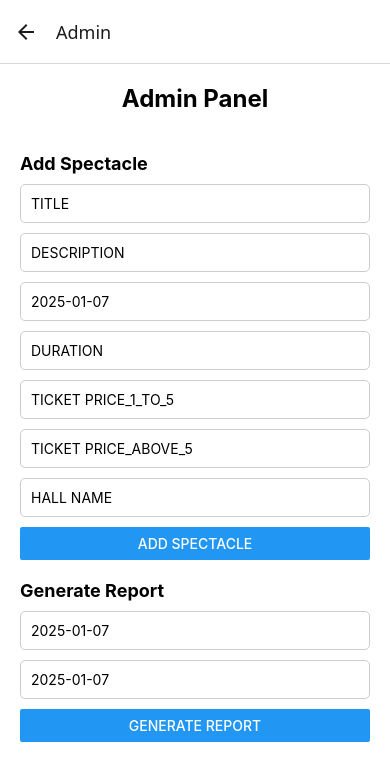
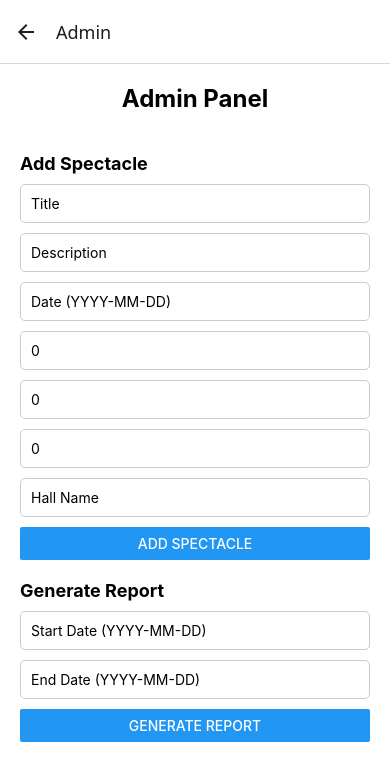
Before and after one commit to r3seal/UAIM_theater, a React Native app in the folder frontend/: screen /Admin in a window 390 px wide. Shown: the top 780 px of the page. Built offline with nearby package versions, Linux system fonts and the light colour scheme; no server answers.

Commit message:
resolve: admin panel

```diff
--- a/frontend/adminAPI.ts
+++ b/frontend/adminAPI.ts
@@ -1,29 +1,58 @@
 import axios from 'axios';
 import urlAPI from "./urlAPI";
 
+// Report request with Bearer authorization
 export const report = async (startDate: string, endDate: string, accessToken: string | null) => {
     try {
-        const response = await axios.get(`${urlAPI}/admin/report`, {
-            data: { start_date: startDate, end_date: endDate },
-            headers: { Authorization: `Bearer ${accessToken}` }
-        });
-        console.log('Report:', response.data);
+        const response = await axios.get(
+            `${urlAPI}:5000/admin/report`,
+            {
+                data: {
+                    start_date: startDate,
+                    end_date: endDate
+                },
+                headers: {
+                    Authorization: `Bearer ${accessToken}`,
+                    Accept: 'application/json'
+                }
+            }
+        );
         return response.data;
     } catch (error) {
+        console.log(error);
         throw new Error("Failed to fetch report");
     }
 };
 
 
-export const addSpectacle = async (accessToken: string | null, spectacleData: any) => {
+export const addSpectacle = async (
+    accessToken: string | null,
+    title: string,
+    description: string,
+    date: string,
+    duration: number,
+    ticketPrice1To5: number,
+    ticketPriceAbove5: number,
+    hallName: string
+) => {
     try {
         const response = await axios.post(
-            `${urlAPI}/admin/add_spectacle`,
-            spectacleData, { headers: { Authorization: `Bearer ${accessToken}` } }
+            `${urlAPI}:5000/admin/add_spectacle`,
+            {
+                title: title,
+                description: description,
+                date: date,
+                duration: duration,
+                ticket_price_1_to_5: ticketPrice1To5,
+                ticket_price_above_5: ticketPriceAbove5,
+                hall_name: hallName
+            },
+            {
+                headers: { Authorization: `Bearer ${accessToken}` },
+            }
         );
-        console.log('Spectacle added successfully:', response.data);
         return response.data;
     } catch (error) {
-        throw new Error("error");
+        throw new Error("Failed to add spectacle");
     }
 };
--- a/frontend/screens/AdminScreen.tsx
+++ b/frontend/screens/AdminScreen.tsx
@@ -4,35 +4,43 @@
 import { addSpectacle, report } from "../adminAPI.ts";
 
 const AdminScreen = () => {
-    const [spectacleData, setSpectacleData] = useState({
-        title: '',
-        description: '',
-        date: new Date(),
-        duration: '',
-        ticket_price_1_to_5: '',
-        ticket_price_above_5: '',
-        hall_name: '',
-    });
+    // Spectacle fields
+    const [title, setTitle] = useState('');
+    const [description, setDescription] = useState('');
+    const [date, setDate] = useState('');
+    const [duration, setDuration] = useState(0);
+    const [ticketPrice1To5, setTicketPrice1To5] = useState(0.0);
+    const [ticketPriceAbove5, setTicketPriceAbove5] = useState(0.0);
+    const [hallName, setHallName] = useState('');
 
-    const [reportData, setReportData] = useState({
-        start_date: new Date(),
-        end_date: new Date(),
-    });
+    // Report fields
+    const [startDate, setStartDate] = useState('');
+    const [endDate, setEndDate] = useState('');
 
     const [loading, setLoading] = useState(false);
     const [reportResult, setReportResult] = useState(null);
 
     // Add Spectacle Handler
     const handleAddSpectacle = async () => {
-        if (Object.values(spectacleData).some(value => !value)) {
+        if (!title || !description || !date || !duration || !ticketPrice1To5 || !ticketPriceAbove5 || !hallName) {
             Alert.alert("Validation Error", "Please fill in all fields.");
             return;
         }
 
+        const spectacleData = {
+            title,
+            description,
+            date,
+            duration,
+            ticket_price_1_to_5: ticketPrice1To5,
+            ticket_price_above_5: ticketPriceAbove5,
+            hall_name: hallName,
+        };
+
         setLoading(true);
         try {
             const accessToken = await AsyncStorage.getItem('access_token');
-            const res = await addSpectacle(accessToken, spectacleData);
+            const res = await addSpectacle(spectacleData, accessToken);
             Alert.alert("Success", "Spectacle added successfully.");
             console.log(res);
         } catch (error) {
@@ -45,29 +53,14 @@
 
     // Generate Report Handler
     const handleGenerateReport = async () => {
-        if (!reportData.start_date || !reportData.end_date) {
-            Alert.alert("Validation Error", "Please provide both start and end dates.");
-            return;
+        console.log(startDate);
+        console.log(endDate);
+        try {
+            const res = await report(startDate, endDate, "test");
+            console.log(res);
+        } catch (error) {
+            console.error(error);
         }
-
-        setLoading(true);
-        try {
-            const accessToken = await AsyncStorage.getItem('access_token');
-            const res = await report(reportData.start_date.toISOString().split('T')[0], reportData.end_date.toISOString().split('T')[0], accessToken);
-            setReportResult(res); // Save result to state
-        } catch (error) {
-            Alert.alert("Error", "Failed to generate report.");
-            console.error(error);
-        } finally {
-            setLoading(false);
-        }
-    };
-
-    const handleDateChange = (date, field) => {
-        setSpectacleData({
-            ...spectacleData,
-            [field]: date,
-        });
     };
 
     return (
@@ -76,29 +69,51 @@
 
             {/* Add Spectacle */}
             <Text style={styles.subtitle}>Add Spectacle</Text>
-            {Object.keys(spectacleData).map((key) => (
-                key !== 'date' ? (
             <TextInput
-                        key={key}
                 style={styles.input}
-                        placeholder={key.replace('_', ' ').toUpperCase()}
-                        value={spectacleData[key]}
-                        onChangeText={(value) =>
-                            setSpectacleData({ ...spectacleData, [key]: value })
-                        }
+                placeholder="Title"
+                value={title}
+                onChangeText={setTitle}
             />
-                ) : (
-                    <View key={key}>
-                        {/* Implement a Date Picker here */}
+            <TextInput
+                style={styles.input}
+                placeholder="Description"
+                value={description}
+                onChangeText={setDescription}
+            />
             <TextInput
                 style={styles.input}
                 placeholder="Date (YYYY-MM-DD)"
-                            value={spectacleData[key].toISOString().split('T')[0]}
-                            onChangeText={(value) => handleDateChange(new Date(value), key)}
+                value={date}
+                onChangeText={setDate}
             />
-                    </View>
-                )
-            ))}
+            <TextInput
+                style={styles.input}
+                placeholder="Duration (in minutes)"
+                value={String(duration)} // Zmieniamy na string, aby TextInput mógł działać
+                keyboardType="numeric"
+                onChangeText={(text) => setDuration(text ? parseFloat(text) || 0 : 0)} // Jeżeli pusty tekst, przypisujemy 0
+            />
+            <TextInput
+                style={styles.input}
+                placeholder="Ticket Price (1-5)"
+                value={String(ticketPrice1To5)}
+                keyboardType="numeric"
+                onChangeText={(text) => setTicketPrice1To5(text ? parseFloat(text) || 0 : 0)} // Podobnie jak wyżej
+            />
+            <TextInput
+                style={styles.input}
+                placeholder="Ticket Price (Above 5)"
+                value={String(ticketPriceAbove5)}
+                keyboardType="numeric"
+                onChangeText={(text) => setTicketPriceAbove5(text ? parseFloat(text) || 0 : 0)} // Podobnie jak wyżej
+            />
+            <TextInput
+                style={styles.input}
+                placeholder="Hall Name"
+                value={hallName}
+                onChangeText={setHallName}
+            />
             <Button title="Add Spectacle" onPress={handleAddSpectacle} />
 
             {/* Generate Report */}
@@ -106,18 +121,14 @@
             <TextInput
                 style={styles.input}
                 placeholder="Start Date (YYYY-MM-DD)"
-                value={reportData.start_date.toISOString().split('T')[0]}
-                onChangeText={(value) =>
-                    setReportData({ ...reportData, start_date: new Date(value) })
-                }
+                value={startDate}
+                onChangeText={setStartDate}
             />
             <TextInput
                 style={styles.input}
                 placeholder="End Date (YYYY-MM-DD)"
-                value={reportData.end_date.toISOString().split('T')[0]}
-                onChangeText={(value) =>
-                    setReportData({ ...reportData, end_date: new Date(value) })
-                }
+                value={endDate}
+                onChangeText={setEndDate}
             />
             <Button title="Generate Report" onPress={handleGenerateReport} />
 
```
Lines whose indentation alone changed are shown as unchanged.
